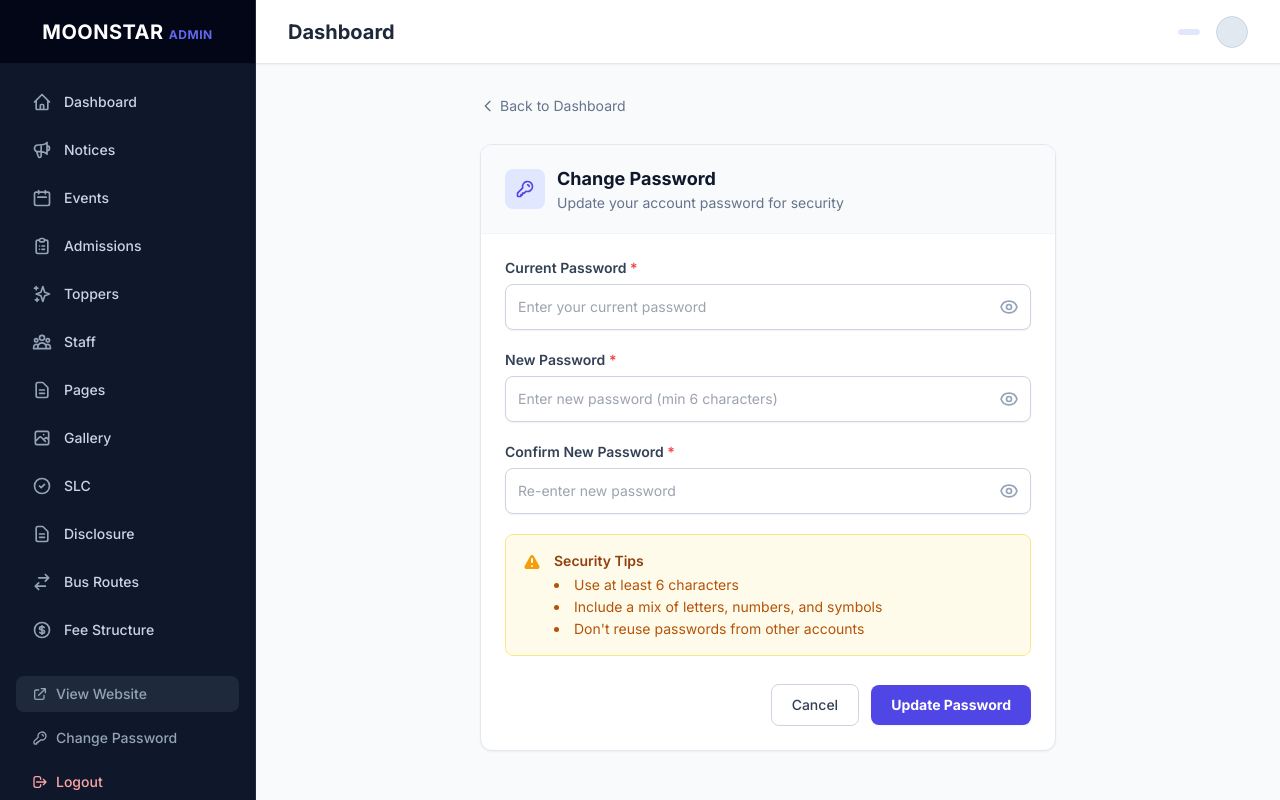
After one commit to Techyishu/moonstar, a CodeIgniter 4 app: the page made by app/Views/admin/auth/change-password.php in a window 1280 px wide. The commit adds this page. Run offline with PHP 8.4 and a stand-in for CodeIgniter, Linux system fonts and the light colour scheme; the template is opened without the code that fills it, so the values that code supplies are empty; some libraries are stand-ins or nearby versions.

Commit message:
feat: Implement admin password change functionality with dedicated view, routes, and controller logic.

```diff
--- a/app/Config/Routes.php
+++ b/app/Config/Routes.php
@@ -58,6 +58,10 @@ $routes->get('admin/logout', 'Admin\Auth::logout');
 $routes->group('admin', ['filter' => 'auth'], function ($routes) {
     // Dashboard
     $routes->get('dashboard', 'Admin\Dashboard::index');
+
+    // Change Password
+    $routes->get('change-password', 'Admin\Auth::changePassword');
+    $routes->post('change-password', 'Admin\Auth::updatePassword');
 
     // Notices Management
     $routes->get('notices', 'Admin\Notices::index');
--- /dev/null
+++ b/app/Views/admin/auth/change-password.php
@@ -0,0 +1,148 @@
+<?= $this->extend('admin/layouts/main') ?>
+
+<?= $this->section('content') ?>
+
+<div class="max-w-xl mx-auto">
+    <div class="mb-6">
+        <a href="<?= base_url('admin/dashboard') ?>"
+            class="inline-flex items-center text-sm text-slate-500 hover:text-primary-600 transition-colors">
+            <svg class="w-4 h-4 mr-1" fill="none" viewBox="0 0 24 24" stroke="currentColor">
+                <path stroke-linecap="round" stroke-linejoin="round" stroke-width="2" d="M15 19l-7-7 7-7" />
+            </svg>
+            Back to Dashboard
+        </a>
+    </div>
+
+    <div class="bg-white rounded-xl shadow-sm border border-slate-200 overflow-hidden">
+        <!-- Header -->
+        <div class="px-6 py-5 border-b border-slate-100 bg-slate-50">
+            <div class="flex items-center gap-3">
+                <div class="w-10 h-10 rounded-lg bg-primary-100 flex items-center justify-center">
+                    <svg class="w-5 h-5 text-primary-600" fill="none" viewBox="0 0 24 24" stroke="currentColor">
+                        <path stroke-linecap="round" stroke-linejoin="round" stroke-width="2"
+                            d="M15 7a2 2 0 012 2m4 0a6 6 0 01-7.743 5.743L11 17H9v2H7v2H4a1 1 0 01-1-1v-2.586a1 1 0 01.293-.707l5.964-5.964A6 6 0 1121 9z" />
+                    </svg>
+                </div>
+                <div>
+                    <h2 class="text-lg font-bold text-slate-900">Change Password</h2>
+                    <p class="text-sm text-slate-500">Update your account password for security</p>
+                </div>
+            </div>
+        </div>
+
+        <!-- Form -->
+        <form action="<?= base_url('admin/change-password') ?>" method="post" class="p-6 space-y-5">
+            <?= csrf_field() ?>
+
+            <!-- Current Password -->
+            <div>
+                <label for="current_password" class="block text-sm font-semibold text-slate-700 mb-1.5">Current
+                    Password <span class="text-red-500">*</span></label>
+                <div class="relative" x-data="{ show: false }">
+                    <input :type="show ? 'text' : 'password'" name="current_password" id="current_password" required
+                        class="block w-full rounded-lg border-slate-300 shadow-sm focus:border-primary-500 focus:ring-primary-500 sm:text-sm p-3 border pr-10"
+                        placeholder="Enter your current password">
+                    <button type="button" @click="show = !show"
+                        class="absolute inset-y-0 right-0 flex items-center pr-3 text-slate-400 hover:text-slate-600">
+                        <svg x-show="!show" class="w-5 h-5" fill="none" viewBox="0 0 24 24" stroke="currentColor">
+                            <path stroke-linecap="round" stroke-linejoin="round" stroke-width="2"
+                                d="M15 12a3 3 0 11-6 0 3 3 0 016 0z" />
+                            <path stroke-linecap="round" stroke-linejoin="round" stroke-width="2"
+                                d="M2.458 12C3.732 7.943 7.523 5 12 5c4.478 0 8.268 2.943 9.542 7-1.274 4.057-5.064 7-9.542 7-4.477 0-8.268-2.943-9.542-7z" />
+                        </svg>
+                        <svg x-show="show" x-cloak class="w-5 h-5" fill="none" viewBox="0 0 24 24"
+                            stroke="currentColor">
+                            <path stroke-linecap="round" stroke-linejoin="round" stroke-width="2"
+                                d="M13.875 18.825A10.05 10.05 0 0112 19c-4.478 0-8.268-2.943-9.543-7a9.97 9.97 0 011.563-3.029m5.858.908a3 3 0 114.243 4.243M9.878 9.878l4.242 4.242M9.88 9.88l-3.29-3.29m7.532 7.532l3.29 3.29M3 3l3.59 3.59m0 0A9.953 9.953 0 0112 5c4.478 0 8.268 2.943 9.543 7a10.025 10.025 0 01-4.132 5.411m0 0L21 21" />
+                        </svg>
+                    </button>
+                </div>
+            </div>
+
+            <!-- New Password -->
+            <div>
+                <label for="new_password" class="block text-sm font-semibold text-slate-700 mb-1.5">New Password <span
+                        class="text-red-500">*</span></label>
+                <div class="relative" x-data="{ show: false }">
+                    <input :type="show ? 'text' : 'password'" name="new_password" id="new_password" required
+                        minlength="6"
+                        class="block w-full rounded-lg border-slate-300 shadow-sm focus:border-primary-500 focus:ring-primary-500 sm:text-sm p-3 border pr-10"
+                        placeholder="Enter new password (min 6 characters)">
+                    <button type="button" @click="show = !show"
+                        class="absolute inset-y-0 right-0 flex items-center pr-3 text-slate-400 hover:text-slate-600">
+                        <svg x-show="!show" class="w-5 h-5" fill="none" viewBox="0 0 24 24" stroke="currentColor">
+                            <path stroke-linecap="round" stroke-linejoin="round" stroke-width="2"
+                                d="M15 12a3 3 0 11-6 0 3 3 0 016 0z" />
+                            <path stroke-linecap="round" stroke-linejoin="round" stroke-width="2"
+                                d="M2.458 12C3.732 7.943 7.523 5 12 5c4.478 0 8.268 2.943 9.542 7-1.274 4.057-5.064 7-9.542 7-4.477 0-8.268-2.943-9.542-7z" />
+                        </svg>
+                        <svg x-show="show" x-cloak class="w-5 h-5" fill="none" viewBox="0 0 24 24"
+                            stroke="currentColor">
+                            <path stroke-linecap="round" stroke-linejoin="round" stroke-width="2"
+                                d="M13.875 18.825A10.05 10.05 0 0112 19c-4.478 0-8.268-2.943-9.543-7a9.97 9.97 0 011.563-3.029m5.858.908a3 3 0 114.243 4.243M9.878 9.878l4.242 4.242M9.88 9.88l-3.29-3.29m7.532 7.532l3.29 3.29M3 3l3.59 3.59m0 0A9.953 9.953 0 0112 5c4.478 0 8.268 2.943 9.543 7a10.025 10.025 0 01-4.132 5.411m0 0L21 21" />
+                        </svg>
+                    </button>
+                </div>
+            </div>
+
+            <!-- Confirm New Password -->
+            <div>
+                <label for="confirm_password" class="block text-sm font-semibold text-slate-700 mb-1.5">Confirm New
+                    Password <span class="text-red-500">*</span></label>
+                <div class="relative" x-data="{ show: false }">
+                    <input :type="show ? 'text' : 'password'" name="confirm_password" id="confirm_password" required
+                        minlength="6"
+                        class="block w-full rounded-lg border-slate-300 shadow-sm focus:border-primary-500 focus:ring-primary-500 sm:text-sm p-3 border pr-10"
+                        placeholder="Re-enter new password">
+                    <button type="button" @click="show = !show"
+                        class="absolute inset-y-0 right-0 flex items-center pr-3 text-slate-400 hover:text-slate-600">
+                        <svg x-show="!show" class="w-5 h-5" fill="none" viewBox="0 0 24 24" stroke="currentColor">
+                            <path stroke-linecap="round" stroke-linejoin="round" stroke-width="2"
+                                d="M15 12a3 3 0 11-6 0 3 3 0 016 0z" />
+                            <path stroke-linecap="round" stroke-linejoin="round" stroke-width="2"
+                                d="M2.458 12C3.732 7.943 7.523 5 12 5c4.478 0 8.268 2.943 9.542 7-1.274 4.057-5.064 7-9.542 7-4.477 0-8.268-2.943-9.542-7z" />
+                        </svg>
+                        <svg x-show="show" x-cloak class="w-5 h-5" fill="none" viewBox="0 0 24 24"
+                            stroke="currentColor">
+                            <path stroke-linecap="round" stroke-linejoin="round" stroke-width="2"
+                                d="M13.875 18.825A10.05 10.05 0 0112 19c-4.478 0-8.268-2.943-9.543-7a9.97 9.97 0 011.563-3.029m5.858.908a3 3 0 114.243 4.243M9.878 9.878l4.242 4.242M9.88 9.88l-3.29-3.29m7.532 7.532l3.29 3.29M3 3l3.59 3.59m0 0A9.953 9.953 0 0112 5c4.478 0 8.268 2.943 9.543 7a10.025 10.025 0 01-4.132 5.411m0 0L21 21" />
+                        </svg>
+                    </button>
+                </div>
+            </div>
+
+            <!-- Security Note -->
+            <div class="bg-amber-50 border border-amber-200 rounded-lg p-4">
+                <div class="flex gap-3">
+                    <svg class="w-5 h-5 text-amber-500 flex-shrink-0 mt-0.5" fill="currentColor" viewBox="0 0 20 20">
+                        <path fill-rule="evenodd"
+                            d="M8.257 3.099c.765-1.36 2.722-1.36 3.486 0l5.58 9.92c.75 1.334-.213 2.98-1.742 2.98H4.42c-1.53 0-2.493-1.646-1.743-2.98l5.58-9.92zM11 13a1 1 0 11-2 0 1 1 0 012 0zm-1-8a1 1 0 00-1 1v3a1 1 0 002 0V6a1 1 0 00-1-1z"
+                            clip-rule="evenodd" />
+                    </svg>
+                    <div class="text-sm text-amber-800">
+                        <p class="font-semibold mb-1">Security Tips</p>
+                        <ul class="list-disc list-inside space-y-0.5 text-amber-700">
+                            <li>Use at least 6 characters</li>
+                            <li>Include a mix of letters, numbers, and symbols</li>
+                            <li>Don't reuse passwords from other accounts</li>
+                        </ul>
+                    </div>
+                </div>
+            </div>
+
+            <!-- Submit -->
+            <div class="flex items-center justify-end gap-3 pt-2">
+                <a href="<?= base_url('admin/dashboard') ?>"
+                    class="px-5 py-2.5 text-sm font-medium text-slate-700 bg-white border border-slate-300 rounded-lg hover:bg-slate-50 transition-colors">
+                    Cancel
+                </a>
+                <button type="submit"
+                    class="px-5 py-2.5 text-sm font-bold text-white bg-primary-600 rounded-lg hover:bg-primary-700 shadow-sm transition-all hover:shadow-md">
+                    Update Password
+                </button>
+            </div>
+        </form>
+    </div>
+</div>
+
+<?= $this->endSection() ?>
--- a/app/Views/admin/layouts/main.php
+++ b/app/Views/admin/layouts/main.php
@@ -109,6 +109,14 @@
                             d="M10 6H6a2 2 0 00-2 2v10a2 2 0 002 2h10a2 2 0 002-2v-4M14 4h6m0 0v6m0-6L10 14" />
                     </svg>
                     View Website
+                </a>
+                <a href="<?= base_url('admin/change-password') ?>"
+                    class="flex items-center px-4 py-2 mt-2 text-sm font-medium text-slate-400 rounded-lg hover:bg-slate-800 hover:text-white transition-colors">
+                    <svg class="w-4 h-4 mr-2" fill="none" stroke="currentColor" viewBox="0 0 24 24">
+                        <path stroke-linecap="round" stroke-linejoin="round" stroke-width="2"
+                            d="M15 7a2 2 0 012 2m4 0a6 6 0 01-7.743 5.743L11 17H9v2H7v2H4a1 1 0 01-1-1v-2.586a1 1 0 01.293-.707l5.964-5.964A6 6 0 1121 9z" />
+                    </svg>
+                    Change Password
                 </a>
                 <a href="<?= base_url('admin/logout') ?>"
                     class="flex items-center px-4 py-2 mt-2 text-sm font-medium text-red-300 rounded-lg hover:bg-red-500/10 hover:text-red-400 transition-colors">
```
Also changed, not shown: app/Controllers/Admin/Auth.php (+52 -0 lines), app/Database/Seeds/AdminUserSeeder.php (added, +35 -0 lines).
